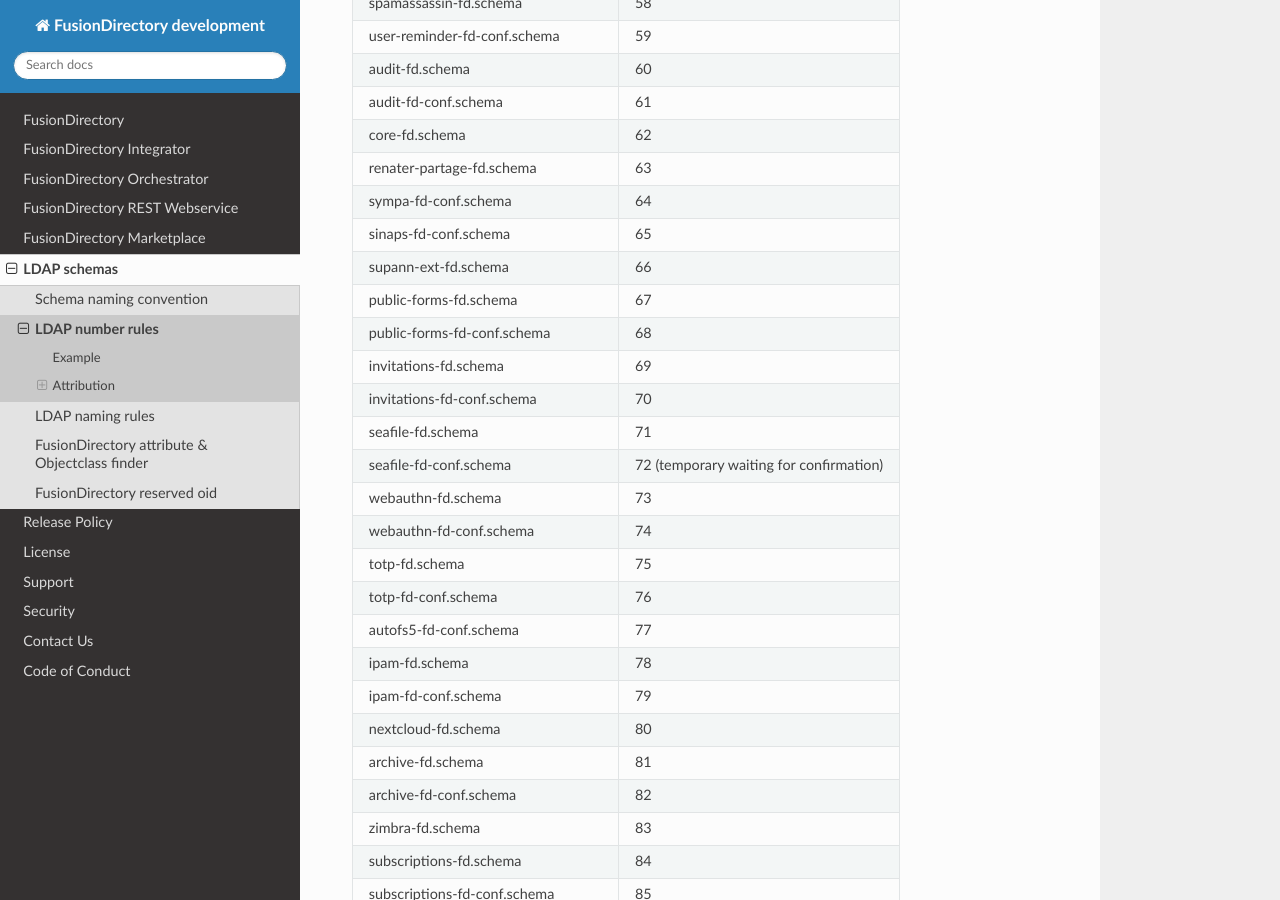
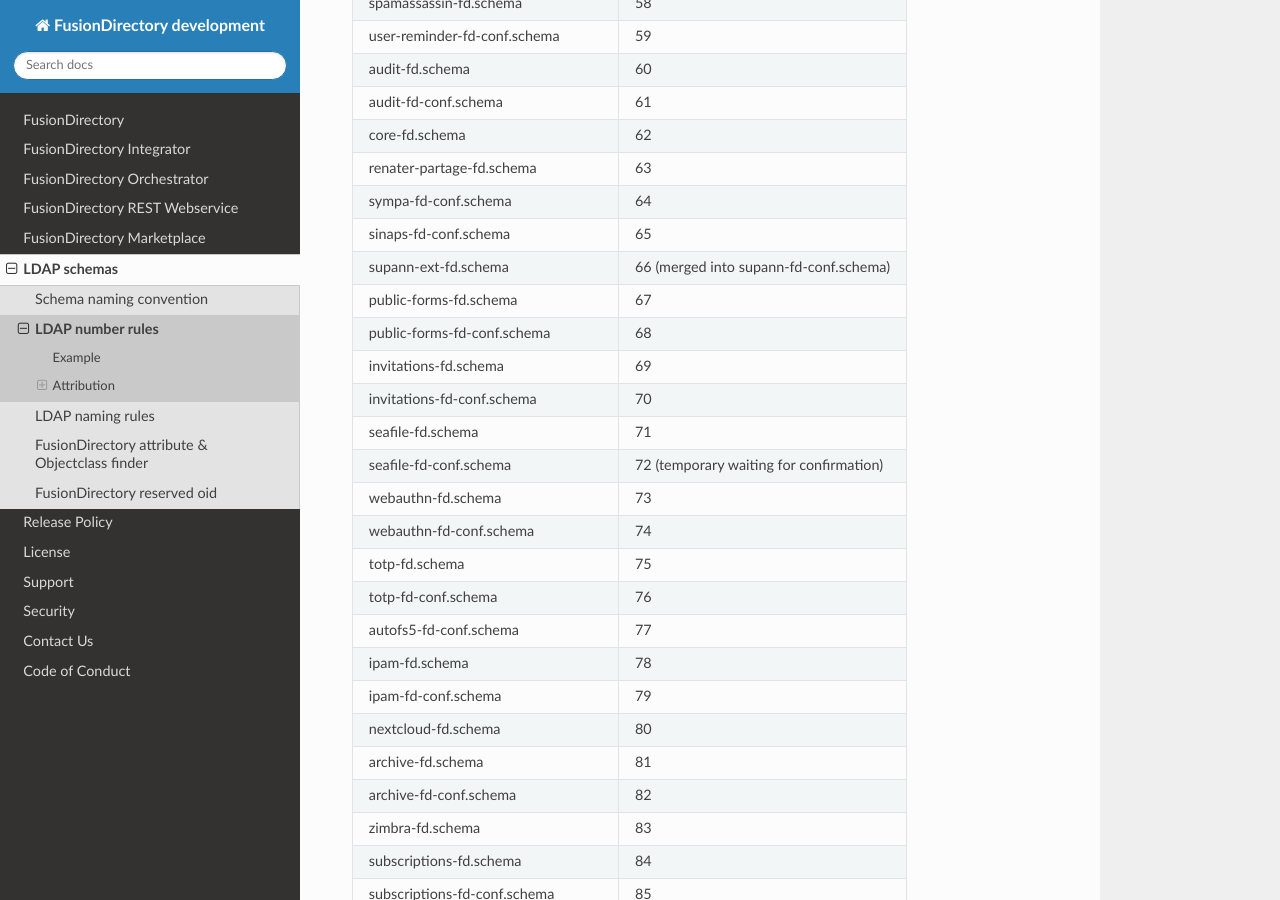
Before and after one commit to fusiondirectory/fusiondirectory-dev-manual, a Sphinx documentation site: the page built from source/ldap/numberrules.rst, in a window 1280 px wide and 900 px high, scrolled down 2790 px. Built offline with Sphinx 7.4.7 and the Read the Docs theme 3.1.0, drawn with Linux system fonts in a browser that asks for light colours.

Commit message:
:docs: fix(supann-ext) added a note due to the merge into supann-fd-conf.schema
Signed-off-by: Benoit Mortier <benoit.mortier@fusiondirectory.org>

```diff
--- a/source/ldap/numberrules.rst
+++ b/source/ldap/numberrules.rst
@@ -100,7 +100,7 @@
 renater-partage-fd.schema             63
 sympa-fd-conf.schema                  64
 sinaps-fd-conf.schema                 65
-supann-ext-fd.schema                  66
+supann-ext-fd.schema                  66 (merged into supann-fd-conf.schema)
 public-forms-fd.schema                67
 public-forms-fd-conf.schema           68
 invitations-fd.schema                 69
```
